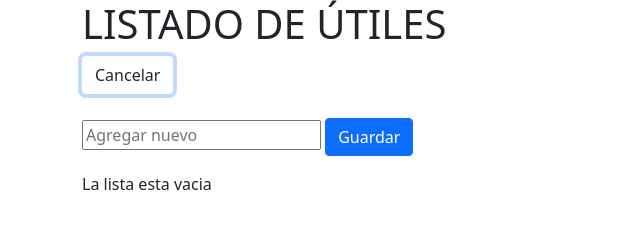
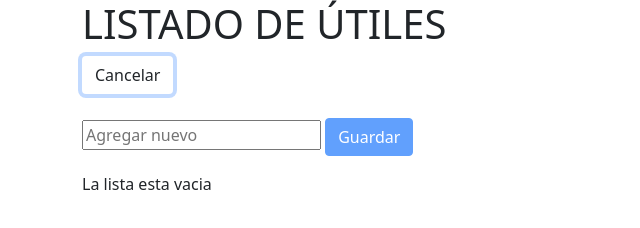
Before and after one commit to GerardoVargas/Vue-lista_compras, a plain HTML site: page index.html in a window 1280 px wide. Both pictures are taken after a click on the button "Agregar". Shown: the whole page, without its empty margins (0-640 px from the left). Drawn offline with nearby package versions, Linux system fonts and the light colour scheme.

Commit message:
validanco el input para habilitar el boton cuando no este vacio

```diff
--- a/index.html
+++ b/index.html
@@ -22,7 +22,11 @@
       <br>
       <div v-if="estado === 'edit'">
         <input type="text" placeholder="Agregar nuevo" v-model="newUtil" @keyup.enter="guardarElemento">
-        <button class="btn btn-primary" @click='guardarElemento' >Guardar</button>
+        <button
+          class="btn btn-primary"
+          @click='guardarElemento'
+          :disabled='newUtil.length === 0'
+        >Guardar</button>
       </div>
 
       <div>
```
